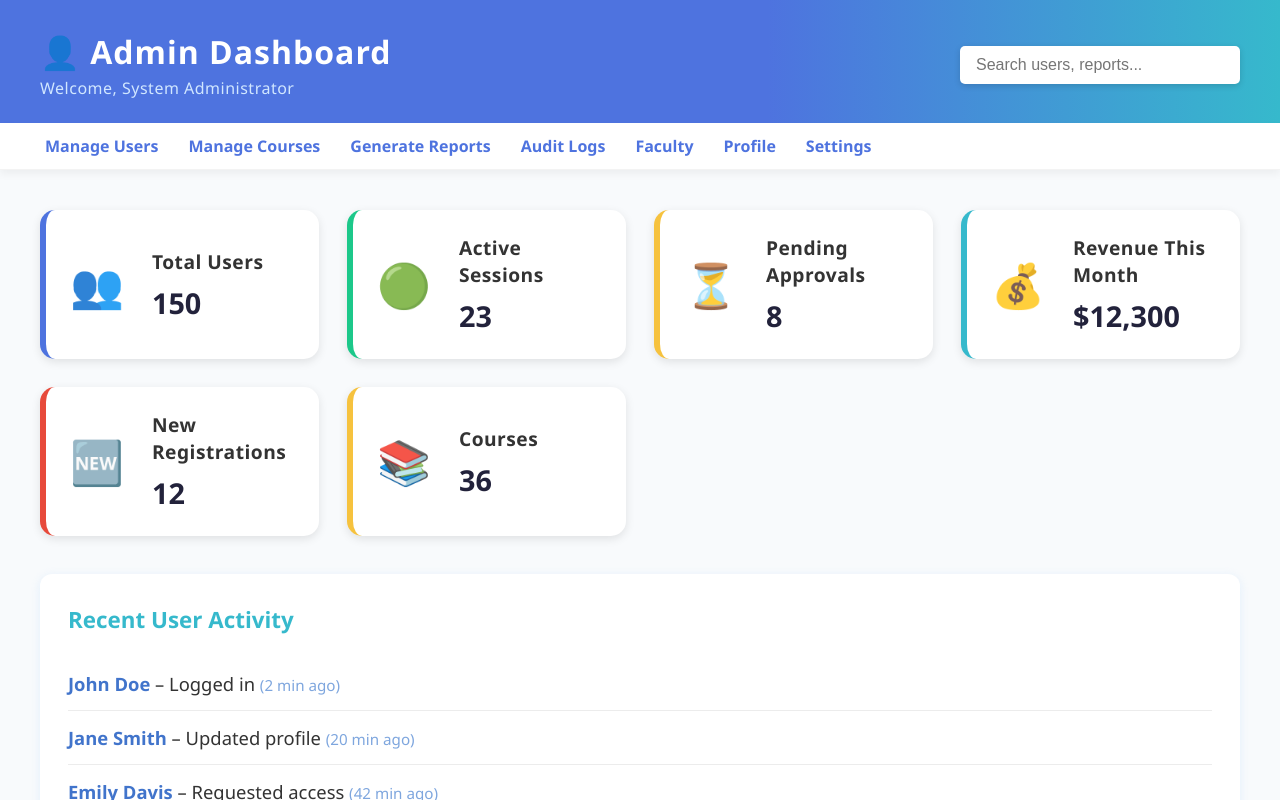
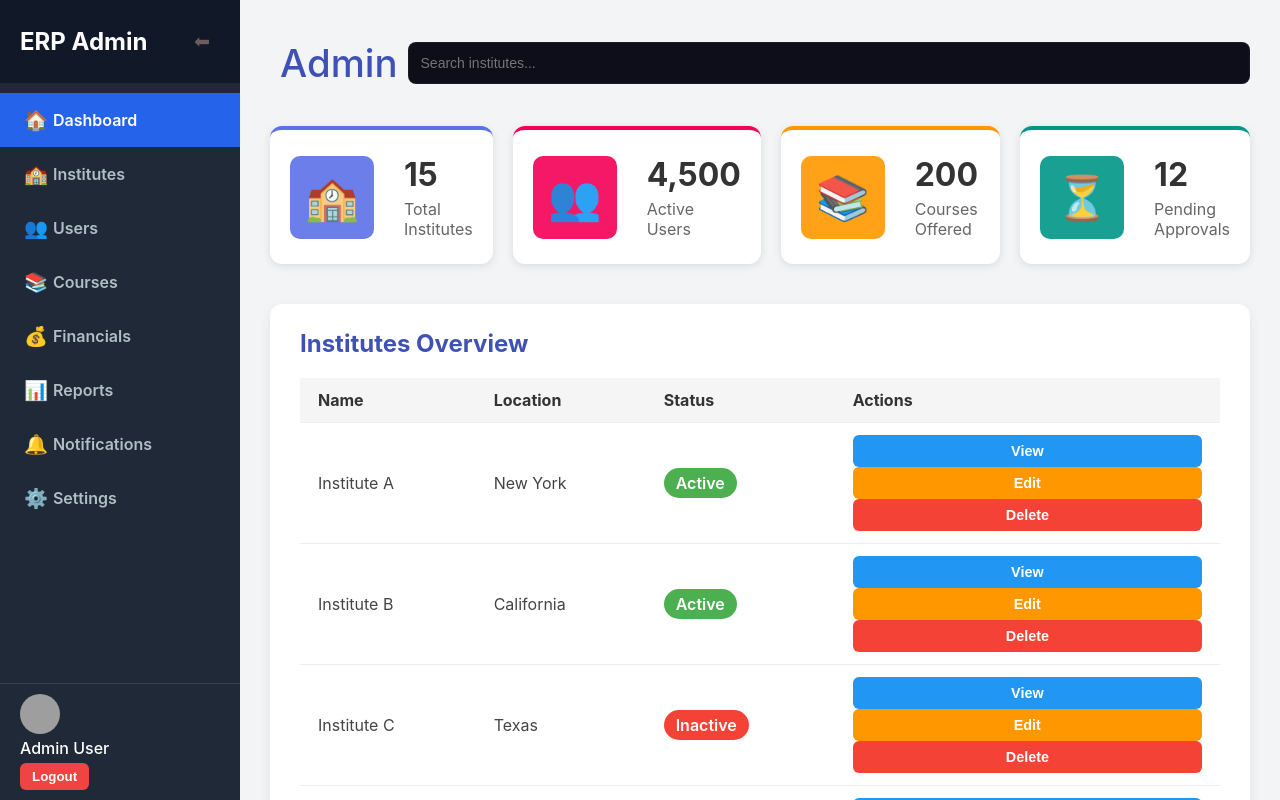
Before and after one commit to RohittS0001/institute-erp, a React (Create React App) app in the folder frontend/: page /dashboard/admin in a window 1280 px wide. Shown: the top 800 px of the page. Built offline with nearby package versions, Linux system fonts and the light colour scheme; sample sign-in values are in the browser's storage; grey boxes are pictures that could not be loaded.

Commit message:
Admin Dashboard sidebar added

```diff
--- a/frontend/src/components/Dashboard/User/User.css
+++ b/frontend/src/components/Dashboard/User/User.css
@@ -64,38 +64,38 @@
 
 .dashboard-widgets {
   display: grid;
-  grid-template-columns: repeat(auto-fit, minmax(210px, 1fr));
+  grid-template-columns: repeat(auto-fit, minmax(200px, 1fr));
   gap: 28px;
-  margin-bottom: 38px;
+  margin-bottom: 35px;
 }
 
 .widget {
   background: #fff;
-  box-shadow: 0 2px 8px 0 #cfd8dc;
-  padding: 24px;
-  border-radius: 15px;
+  box-shadow: 0 2px 5px 0 #cfd8dc;
+  padding: 20px;
+  border-radius: 10px;
   display: flex;
   align-items: center;
-  gap: 18px;
+  gap: 15px;
 }
 
 .widget-icon {
-  font-size: 2.5rem;
-  margin-right: 10px;
-  opacity: 0.92;
+  font-size: 1rem;
+  margin-right: 4px;
+  opacity: 0.52;
 }
 
 .widget h2 {
   margin: 0 0 8px 0;
-  font-size: 1.1rem;
+  font-size: 1rem;
   color: #333;
-  font-weight: 600;
+  font-weight: 500;
   letter-spacing: 0.5px;
 }
 
 .widget p {
   margin: 0;
-  font-size: 1.6rem;
+  font-size: 1rem;
   font-weight: 700;
   color: #22223b;
 }
--- /dev/null
+++ b/frontend/src/components/Dashboard/admin/Sidebar.js
@@ -0,0 +1,56 @@
+import React, { useState } from 'react';
+import { NavLink } from 'react-router-dom';
+import './sidebar.css';
+
+const menuItems = [
+  { path: '/dashboard/admin', icon: '🏠', label: 'Dashboard' },
+  { path: '/dashboard/admin/institutes', icon: '🏫', label: 'Institutes' },
+  { path: '/dashboard/admin/users', icon: '👥', label: 'Users' },
+  { path: '/dashboard/admin/courses', icon: '📚', label: 'Courses' },
+  { path: '/dashboard/admin/financials', icon: '💰', label: 'Financials' },
+  { path: '/dashboard/admin/reports', icon: '📊', label: 'Reports' },
+  { path: '/dashboard/admin/notifications', icon: '🔔', label: 'Notifications' },
+  { path: '/dashboard/admin/settings', icon: '⚙️', label: 'Settings' },
+];
+
+const Sidebar = () => {
+  const [collapsed, setCollapsed] = useState(false);
+
+  return (
+    <div className={`sidebar ${collapsed ? 'collapsed' : ''}`}>
+      <div className="sidebar-header">
+        <h2>{collapsed ? 'ERP' : 'ERP Admin'}</h2>
+        <button onClick={() => setCollapsed(!collapsed)} className="collapse-btn">
+          {collapsed ? '➡' : '⬅'}
+        </button>
+      </div>
+      <nav className="sidebar-menu">
+        {menuItems.map((item) => (
+          <NavLink
+            to={item.path}
+            key={item.label}
+            className="sidebar-link"
+            activeClassName="active"
+            exact
+          >
+            <span className="sidebar-icon">{item.icon}</span>
+            {!collapsed && <span className="sidebar-text">{item.label}</span>}
+          </NavLink>
+        ))}
+      </nav>
+      {!collapsed && (
+        <div className="sidebar-footer">
+          <div className="user-info">
+            <img src="/avatar.png" alt="User Avatar" className="avatar" />
+            <div>
+              <p className="user-name">Admin User</p>
+              <button className="logout-btn">Logout</button>
+            </div>
+          </div>
+        </div>
+      )}
+    </div>
+  );
+};
+
+export default Sidebar;
--- a/frontend/src/components/Dashboard/admin/admin.css
+++ b/frontend/src/components/Dashboard/admin/admin.css
@@ -1,162 +1,176 @@
-.admin-dashboard {
-  font-family: 'Segoe UI', Arial, sans-serif;
-  background-color: #f8fafc;
-  min-height: 100vh;
-  padding-bottom: 24px;
+.dashboard-wrapper {
+  display: flex;
 }
 
-.admin-header {
+.dashboard-content {
+  flex-grow: 1;
+  margin-left: 240px;
+  padding: 30px;
+  background-color: #f3f4f6;
+  min-height: 100vh;
+  transition: margin-left 0.3s ease;
+}
+
+.sidebar.collapsed + .dashboard-content {
+  margin-left: 70px;
+}
+
+.dashboard-header {
   display: flex;
   justify-content: space-between;
   align-items: center;
-  background: linear-gradient(90deg, #4e73df 60%, #36b9cc 100%);
-  padding: 30px 40px 24px 40px;
-  color: #fff;
+  margin-bottom: 30px;
 }
 
-.admin-header h1 {
-  font-size: 2rem;
-  margin: 0 0 4px 0;
-  font-weight: 700;
-  letter-spacing: 1px;
+.dashboard-header h1 {
+  font-size: 2.4rem;
+  color: #3f51b5;
+  margin: 10px;
 }
 
-.admin-sub {
+.search-input {
+  width: 300px;
+  padding: 10px 15px;
+  border-radius: 8px;
+  border: 1px solid #272323;
   font-size: 1rem;
-  color: #d1e7ff;
-  letter-spacing: 0.5px;
+  transition: all 0.3s ease;
 }
 
-.admin-search {
-  border: none;
+.search-input:focus {
+  border-color: #3f51b5;
   outline: none;
-  padding: 10px 16px;
-  border-radius: 5px;
-  font-size: 1rem;
-  width: 280px;
-  color: #222;
-  box-shadow: 0 2px 6px rgb(0 0 0 / 0.15);
+  box-shadow: 0 0 8px rgb(63 81 181 / 0.4);
+}
+
+.widgets-section {
+  display: flex;
+  gap: 20px;
+  margin-bottom: 40px;
+}
+
+.widget-card {
+  background-color: white;
+  flex: 1;
+  padding: 25px 20px;
+  border-radius: 12px;
+  box-shadow: 0 2px 8px rgba(0,0,0,0.1);
+  display: flex;
+  align-items: center;
+  gap: 20px;
+  cursor: default;
   transition: box-shadow 0.3s ease;
 }
 
-.admin-search:focus {
-  box-shadow: 0 0 8px #4e73df;
-}
-
-.admin-nav {
-  display: flex;
-  flex-wrap: wrap;
-  justify-content: flex-start;
-  gap: 10px;
-  background: #fff;
-  padding: 10px 35px;
-  box-shadow: 0 4px 8px rgb(0 0 0 / 0.05);
-  border-bottom: 1px solid #f3f3f3;
-}
-
-.admin-nav a {
-  text-decoration: none;
-  color: #4e73df;
-  font-weight: 600;
-  padding: 2px 10px;
-  border-radius: 8px;
-  transition: background-color 0.3s, color 0.3s;
-  user-select: none;
-}
-
-.admin-nav a:hover {
-  background-color: #4e73df;
-  color: #fff;
-}
-
-.admin-main {
-  padding: 40px;
-}
-
-.dashboard-widgets {
-  display: grid;
-  grid-template-columns: repeat(auto-fit, minmax(220px, 1fr));
-  gap: 25px;
-  margin-bottom: 35px;
-}
-
-.widget {
-  background: #fff;
-  box-shadow: 0 3px 10px 0 rgb(0 0 0 / 0.1);
-  padding: 24px;
-  border-radius: 15px;
-  display: flex;
-  align-items: center;
-  gap: 18px;
-  transition: box-shadow 0.3s ease;
-  cursor: default;
-}
-
-.widget:hover {
-  box-shadow: 0 5px 18px 0 rgb(0 0 0 / 0.15);
+.widget-card:hover {
+    transform: translateY(-8px) scale(1.02);
+  box-shadow: 0 4px 15px rgba(63,81,181,.25);
 }
 
 .widget-icon {
-  font-size: 2.7rem;
-  margin-right: 10px;
-  opacity: 0.9;
-  user-select: none;
+  font-size: 3rem;
+  color: white;
+  padding: 15px;
+  border-radius: 10px;
+  display: flex;
+  align-items: center;
+  justify-content: center;
 }
 
-.widget h2 {
-  margin: 0 0 8px 0;
-  font-size: 1rem;
+.widget-info h3 {
+  margin: 0;
+  font-size: 2rem;
+  font-weight: 700;
   color: #333;
-  font-weight: 600;
-  letter-spacing: 0.5px;
 }
 
-.widget p {
-  margin: 0;
-  font-size: 1.5rem;
-  font-weight: 700;
-  color: #22223b;
+.widget-info p {
+  margin: 5px 0 0 0;
+  color: #666;
+  font-size: 1rem;
 }
 
-.recent-activity {
-  background: #fff;
+.institutes-table-section {
+  background-color: white;
+  padding: 25px 30px;
   border-radius: 12px;
-  box-shadow: 0 2px 10px #cae4fc77;
-  padding: 30px 28px;
+  box-shadow: 0 4px 12px rgba(0,0,0,.07);
 }
 
-.recent-activity h2 {
-  margin-top: 0;
-  font-size: 1.4rem;
-  color: #4e73df;
-  margin-bottom: 22px;
-  font-weight: 700;
+.institutes-table-section h2 {
+  color: #3f51b5;
+  margin-bottom: 20px;
 }
 
-.recent-activity ul {
-  list-style: none;
-  padding: 0;
-  margin: 0;
-  user-select: none;
+.institutes-table {
+  width: 100%;
+  border-collapse: collapse;
+  font-size: 1rem;
+  color: #444;
 }
 
-.recent-activity li {
-  padding: 14px 0 14px 0;
-  font-size: 1.15rem;
-  color: #333;
-  border-bottom: 1px solid #ececec;
+.institutes-table th,
+.institutes-table td {
+  padding: 12px 18px;
+  border-bottom: 1px solid #eee;
+  text-align: left;
 }
 
-.recent-activity li:last-child {
-  border-bottom: none;
+.institutes-table th {
+  background-color: #f5f5f5;
+  color: #333;
 }
 
-.user {
-  font-weight: 700;
-  color: #4174cb;
+.status-indicator {
+  font-weight: 600;
+  padding: 5px 12px;
+  border-radius: 20px;
+  color: white;
+  display: inline-block;
+  min-width: 70px;
+  text-align: center;
 }
 
-.time {
-  font-size: 0.95rem;
-  color: #7ea6de;
+.status-indicator.active {
+  background-color: #4caf50;
 }
+
+.status-indicator.inactive {
+  background-color: #f44336;
+}
+
+.btn {
+  padding: 8px 14px;
+  border-radius: 6px;
+  border: none;
+  color: white;
+  margin-right: 8px;
+  cursor: pointer;
+  font-weight: 600;
+  font-size: 0.9rem;
+  transition: background-color 0.3s ease;
+}
+
+.view-btn {
+  background-color: #2196f3;
+}
+
+.view-btn:hover {
+  background-color: #1976d2;
+}
+
+.edit-btn {
+  background-color: #ff9800;
+}
+
+.edit-btn:hover {
+  background-color: #f57c00;
+}
+
+.delete-btn {
+  background-color: #f44336;
+}
+
+.delete-btn:hover {
+  background-color: #d32f2f;
+}
--- a/frontend/src/components/Dashboard/admin/admin.js
+++ b/frontend/src/components/Dashboard/admin/admin.js
@@ -1,104 +1,98 @@
 import React, { useState } from 'react';
+import Sidebar from './Sidebar';
 import './admin.css';
 
 const widgetsData = [
-  { title: "Total Users", value: 150, icon: "👥", color: "#4e73df" },
-  { title: "Active Sessions", value: 23, icon: "🟢", color: "#1cc88a" },
-  { title: "Pending Approvals", value: 8, icon: "⏳", color: "#f6c23e" },
-  { title: "Revenue This Month", value: "$12,300", icon: "💰", color: "#36b9cc" },
-  { title: "New Registrations", value: 12, icon: "🆕", color: "#e74a3b" },
-  { title: "Courses", value: 36, icon: "📚", color: "#f6c23e" },
+  { title: 'Total Institutes', value: 15, icon: '🏫', color: '#5c71e7ff' },
+  { title: 'Active Users', value: 4500, icon: '👥', color: '#f50057' },
+  { title: 'Courses Offered', value: 200, icon: '📚', color: '#ff9800' },
+  { title: 'Pending Approvals', value: 12, icon: '⏳', color: '#009688' },
 ];
 
-const recentUsers = [
-  { name: "John Doe", activity: "Logged in", time: "2 min ago" },
-  { name: "Jane Smith", activity: "Updated profile", time: "20 min ago" },
-  { name: "Emily Davis", activity: "Requested access", time: "42 min ago" },
-  { name: "Rahul Kumar", activity: "Logged out", time: "1 hour ago" },
+const institutes = [
+  { id: 1, name: 'Institute A', location: 'New York', status: 'Active' },
+  { id: 2, name: 'Institute B', location: 'California', status: 'Active' },
+  { id: 3, name: 'Institute C', location: 'Texas', status: 'Inactive' },
+  { id: 4, name: 'Institute D', location: 'Florida', status: 'Active' },
 ];
-
-const quickLinks = [
-  { url: "#", text: "Manage Users" },
-  { url: "#", text: "Manage Courses" },
-  { url: "#", text: "Generate Reports" },
-  { url: "#", text: "Audit Logs" },
-  { url: "#", text: "Faculty" },
-  { url: "#", text: "Profile" },
-  { url: "#", text: "Settings" },
-];
-
-// Helper: Format numbers with commas
-const formatNumber = (num) => num.toString().replace(/\B(?=(\d{3})+(?!\d))/g, ",");
 
 const AdminDashboard = () => {
   const [search, setSearch] = useState('');
 
-  // Filter recent activity based on search
-  const filteredActivity = recentUsers.filter(
-    (user) =>
-      user.name.toLowerCase().includes(search.toLowerCase()) ||
-      user.activity.toLowerCase().includes(search.toLowerCase())
+  const filteredInstitutes = institutes.filter(
+    (inst) =>
+      inst.name.toLowerCase().includes(search.toLowerCase()) ||
+      inst.location.toLowerCase().includes(search.toLowerCase()) ||
+      inst.status.toLowerCase().includes(search.toLowerCase())
   );
 
   return (
-    <div className="admin-dashboard">
-      <header className="admin-header">
-        <div>
-          <h1>👤 Admin Dashboard</h1>
-          <div className="admin-sub">Welcome, System Administrator</div>
-        </div>
+    <div className="dashboard-wrapper">
+      <Sidebar />
+      <main className="dashboard-content">
+        <header className="dashboard-header">
+          <h1>Admin</h1>
           <input
-          className="admin-search"
-          type="search"
-          placeholder="Search users, reports..."
+            type="text"
+            placeholder="Search institutes..."
             value={search}
             onChange={(e) => setSearch(e.target.value)}
-          aria-label="Search users or reports"
+            className="search-input"
           />
         </header>
 
-      <nav className="admin-nav">
-        {quickLinks.map((link) => (
-          <a href={link.url} key={link.text} aria-label={link.text}>
-            {link.text}
-          </a>
-        ))}
-      </nav>
-
-      <main className="admin-main">
-        <section className="dashboard-widgets">
-          {widgetsData.map((widget) => (
-            <div
-              className="widget"
-              style={{ borderLeft: `6px solid ${widget.color}` }}
-              key={widget.title}
-              aria-label={`${widget.title}: ${widget.value}`}
-            >
-              <div className="widget-icon" style={{ color: widget.color }} aria-hidden="true">
-                {widget.icon}
+        <section className="widgets-section">
+          {widgetsData.map((w) => (
+            <div key={w.title} className="widget-card" style={{ borderTop: `4px solid ${w.color}` }}>
+              <div className="widget-icon" style={{ backgroundColor: w.color }}>
+                {w.icon}
               </div>
-              <div>
-                <h2>{widget.title}</h2>
-                <p>{typeof widget.value === 'number' ? formatNumber(widget.value) : widget.value}</p>
+              <div className="widget-info">
+                <h3>{w.value.toLocaleString()}</h3>
+                <p>{w.title}</p>
               </div>
             </div>
           ))}
         </section>
 
-        <section className="recent-activity">
-          <h2>Recent User Activity</h2>
-          <ul>
-            {filteredActivity.length ? (
-              filteredActivity.map((user, idx) => (
-                <li key={idx}>
-                  <span className="user">{user.name}</span> – {user.activity}{' '}
-                  <span className="time">({user.time})</span>
-                </li>
+        <section className="institutes-table-section">
+          <h2>Institutes Overview</h2>
+          <table className="institutes-table">
+            <thead>
+              <tr>
+                <th>Name</th>
+                <th>Location</th>
+                <th>Status</th>
+                <th>Actions</th>
+              </tr>
+            </thead>
+            <tbody>
+              {filteredInstitutes.length ? (
+                filteredInstitutes.map((inst) => (
+                  <tr key={inst.id}>
+                    <td>{inst.name}</td>
+                    <td>{inst.location}</td>
+                    <td>
+                      <span className={`status-indicator ${inst.status.toLowerCase()}`}>
+                        {inst.status}
+                      </span>
+                    </td>
+                    <td>
+                      <button className="btn view-btn">View</button>
+                      <button className="btn edit-btn">Edit</button>
+                      <button className="btn delete-btn">Delete</button>
+                    </td>
+                  </tr>
                 ))
               ) : (
-              <li>No matching activity found.</li>
+                <tr>
+                  <td colSpan="4" style={{ textAlign: 'center', padding: '20px' }}>
+                    No institutes found
+                  </td>
+                </tr>
               )}
-          </ul>
+            </tbody>
+          </table>
         </section>
       </main>
     </div>
--- /dev/null
+++ b/frontend/src/components/Dashboard/admin/sidebar.css
@@ -0,0 +1,107 @@
+.sidebar {
+  width: 240px;
+  height: 100vh;
+  background-color: #1f2937;
+  color: white;
+  display: flex;
+  flex-direction: column;
+  transition: width 0.3s ease;
+  position: fixed;
+}
+
+.sidebar.collapsed {
+  width: 70px;
+}
+
+.sidebar-header {
+  display: flex;
+  justify-content: space-between;
+  align-items: center;
+  padding: 20px;
+  font-size: 1rem;
+  font-weight: 600;
+  background-color: #111827;
+}
+
+.collapse-btn {
+  background: none;
+  border: none;
+  color: rgb(110, 91, 91);
+  font-size: 1.2rem;
+  cursor: pointer;
+  padding: 5px;
+  margin: 5px;
+}
+
+.sidebar-menu {
+  flex-grow: 1;
+  display: flex;
+  flex-direction: column;
+  padding-top: 10px;
+}
+
+.sidebar-link {
+  display: flex;
+  align-items: center;
+  padding: 15px 20px;
+  color: #b0bec5;
+  font-weight: 600;
+  border-left: 4px solid transparent;
+  text-decoration: none;
+  transition: background-color 0.2s, color 0.2s;
+}
+
+.sidebar-link:hover {
+  background-color: #374151;
+  color: rgb(245, 242, 242);
+}
+
+.sidebar-link.active {
+  background-color: #2563eb;
+  color: white;
+  border-left-color: #2563eb;
+}
+
+.sidebar-icon {
+  font-size: 1.2rem;
+  margin-right: 5px;
+}
+
+.sidebar.collapsed .sidebar-text {
+  display: none;
+}
+
+.sidebar-footer {
+  padding: 10px 20px;
+  border-top: 1px solid #374151;
+  display: flex;
+  align-items: center;
+  gap: 20px;
+}
+
+.avatar {
+  width: 40px;
+  height: 40px;
+  border-radius: 50%;
+}
+
+.user-info p.user-name {
+  margin: 0;
+  font-weight: 500;
+}
+
+.logout-btn {
+  margin-top: 5px;
+  padding: 6px 12px;
+  background-color: #ef4444;
+  border: none;
+  border-radius: 6px;
+  color: white;
+  font-weight: 700;
+  cursor: pointer;
+  transition: background-color 0.2s;
+}
+
+.logout-btn:hover {
+  background-color: #b91c1c;
+}
```
Lines whose indentation alone changed are shown as unchanged.
